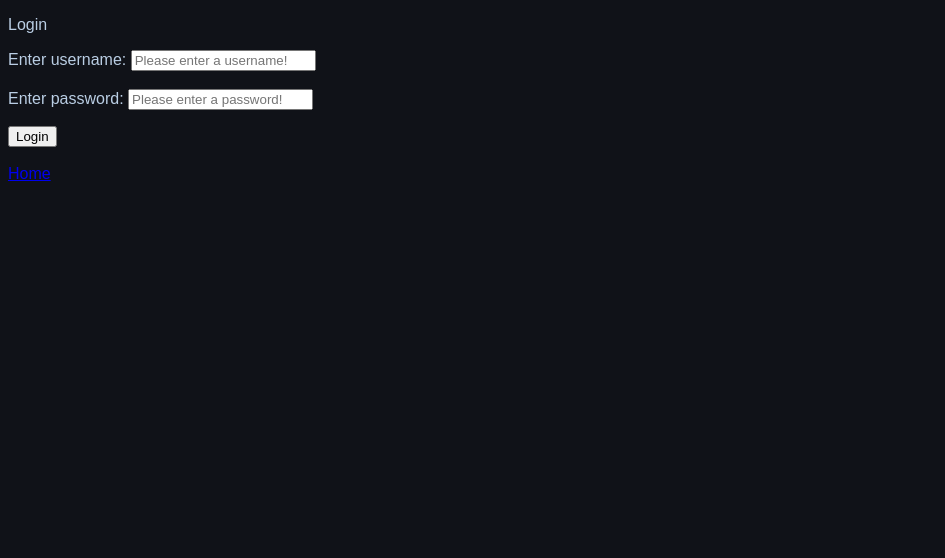
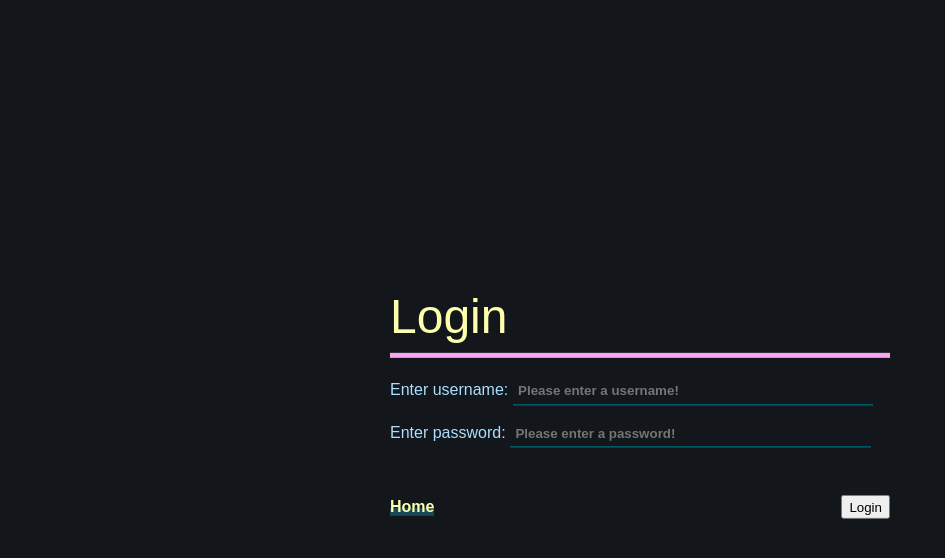
Before and after one commit to VencislavManoilov/ChatmaniaV2, a website: page public/login.html in a window 1280 px wide. Shown: the whole page, without its empty margins (0-945 px from the left). Drawn offline with Linux system fonts and the light colour scheme.

Commit message:
Litle more beautiful

```diff
--- /dev/null
+++ b/public/css/auth.css
@@ -0,0 +1,41 @@
+#header {
+    color: #feffac;
+    font-size: 3em;
+    margin-bottom: 20px;
+    margin-top: 0;
+    border-bottom: 5px solid #f8a6f1;
+}
+
+#auth {
+    display: flex;
+    flex-direction: column;
+    justify-content: start;
+    width: 500px;
+    position: absolute;
+    top: 50%;
+    left: 50%;
+    transform: translate(-50%, -50%);
+}
+
+#auth form input {
+    margin-bottom: 15px;
+}
+
+input {
+	appearance: none;
+    width: 70%;
+    font-weight: 600;
+	border: none;
+	outline: none;
+	border-bottom: .2em solid #005964;
+	background: none;
+	border-radius: .2em .2em 0 0;
+	padding: .4em;
+	color: #759aff;
+}
+
+#links {
+    /* font-size: 1.5em; */
+    display: flex;
+    justify-content: space-between;
+}
--- /dev/null
+++ b/public/css/home.css
@@ -0,0 +1,70 @@
+#page {
+    display: flex;
+    flex-direction: column;
+    justify-content: start;
+}
+
+#home {
+    color: #feffac;
+    font-size: 2em;
+    margin-bottom: 20px;
+    margin-top: 0;
+    border-bottom: 5px solid #f8a6f1;
+}
+
+#home span {
+    font-weight: 700;
+    color: #f8a6f1;
+}
+
+button {
+    max-width: 100px;
+}
+
+#logout {
+    position: absolute;
+    bottom: 0;
+    left: 0;
+    margin: 15px;
+    background: none;
+    border: none;
+    color: red;
+}
+
+.gg-log-out {
+    box-sizing: border-box;
+    position: relative;
+    display: block;
+    width: 6px;
+    height: 16px;
+    border: 2px solid;
+    transform: scale(var(--ggs,1));
+    border-right: 0;
+    border-top-left-radius: 2px;
+    border-bottom-left-radius: 2px;
+    margin-left: -10px
+}
+.gg-log-out::after,
+.gg-log-out::before {
+    content: "";
+    display: block;
+    box-sizing: border-box;
+    position: absolute
+}
+.gg-log-out::after {
+    border-top: 2px solid;
+    border-left: 2px solid;
+    transform: rotate(-45deg);
+    width: 8px;
+    height: 8px;
+    left: 4px;
+    bottom: 2px
+}
+.gg-log-out::before {
+    border-radius: 3px;
+    width: 10px;
+    height: 2px;
+    background: currentColor;
+    left: 5px;
+    bottom: 5px
+}
--- /dev/null
+++ b/public/css/index.css
@@ -0,0 +1,17 @@
+#auth {
+    position: absolute;
+    top: 50%;
+    left: 50%;
+    transform: translate(-50%, -50%);
+    display: grid;
+    width: 500px;
+    height: 300px;
+    place-items: center;
+    font-size: 3em;
+}
+
+#line {
+    width: 100%;
+    height: 1px;
+    background-color: rgb(255, 255, 255);
+}
--- a/public/login.html
+++ b/public/login.html
@@ -5,28 +5,30 @@
     <meta name="viewport" content="width=device-width, initial-scale=1.0">
 
     <link rel="stylesheet" type="text/css" href="./main.css">
+    <link rel="stylesheet" type="text/css" href="./css/auth.css">
 
     <title>Login</title>
 </head>
 
 <body onload="init()">
-    <p>Login</p>
+    <div id="auth">
+        <p id="header">Login</p>
 
         <form>
             <label for="username">Enter username:</label>
             <input id="username" type="text" placeholder="Please enter a username!">
             <br />
-        <br />
             <label for="password">Enter password:</label>
             <input id="password" type="password" placeholder="Please enter a password!">
         </form>
+
         <p id="error" style="color: red;"></p>
 
+        <div id="links">
+            <a href="./index.html">Home</a>
             <button onclick="login()">Login</button>
-
-    <br />
-    <br />
-    <a href="./index.html">Home</a>
+        </div>
+    </div>
 </body>
 
 <script src="./cookies.js"></script>
--- a/public/main.css
+++ b/public/main.css
@@ -1,9 +1,34 @@
-body, html {
-    background-color: rgb(16, 18, 24);
-    color: rgb(186, 206, 228);
-    font-family: Arial;
+body {
+    background-color: #13161b;
+    color: #acdeff;
+    font-family: 'Poppins', sans-serif;
+	line-height: 1.5;
 }
 
 button {
     cursor: pointer;
 }
+
+a {
+    text-decoration: none;
+    color: #feffac;
+    font-weight: 700;
+    position: relative;
+}
+
+a::before {
+    content: '';
+    background-color: hsla(196, 61%, 27%, 0.75);
+    position: absolute;
+    left: 0;
+    bottom: 3px;
+    width: 100%;
+    height: 8px;
+    z-index: -1;
+    transition: all .3s ease-in-out;
+}
+
+a:hover::before {
+    bottom: 0;
+    height: 100%;
+}
--- a/server.js
+++ b/server.js
@@ -57,10 +57,10 @@ app.get("/test", (req, res) => {
     res.status(200).send("It works");
 })
 
-app.get("/testprofile", (req, res) => {
+app.get("/welcome", (req, res) => {
     const user = req.session.user;
     if(user) {
-        res.status(200).send(`Welcome ${user.username} to your profile!`);
+        res.status(200).send(`Welcome <span>${user.username}</span> to your profile!`);
     } else {
         res.status(400).sendFile(path.join(__dirname, "public", "index.html"));
     }
```
Also changed, not shown: public/home.html (+12 -9 lines), public/index.html (+6 -2 lines), public/signin.html (+8 -7 lines). Lines whose indentation alone changed are shown as unchanged.
